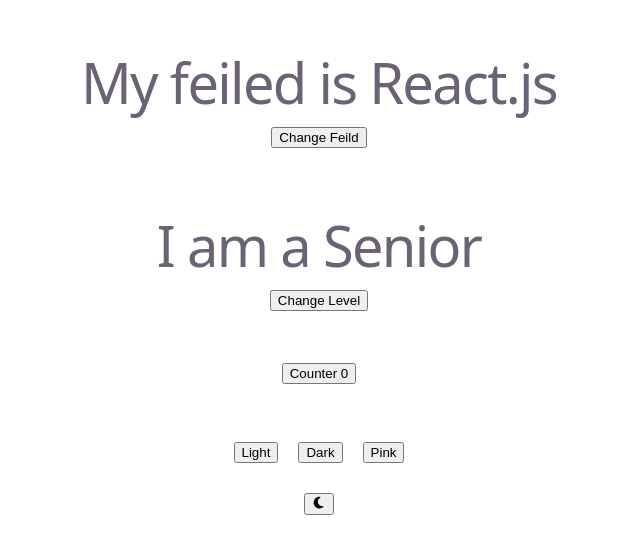
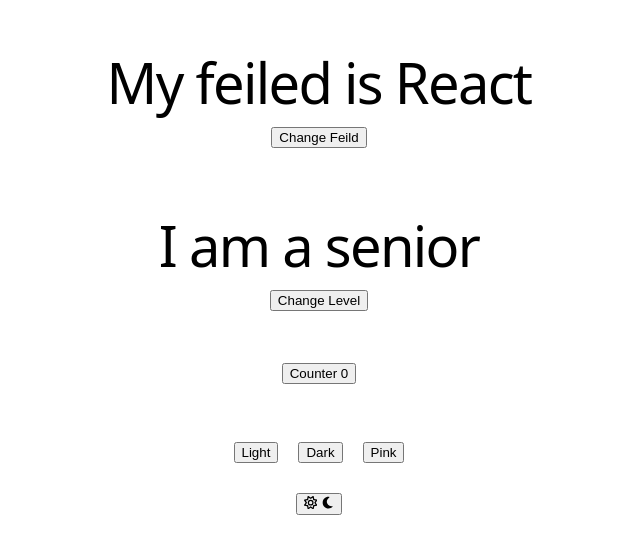
Before and after one commit to Malak-abusharar/React-2, a React (Vite) app: page / in a window 1280 px wide. Shown: the part 124-678 px from the top of the page, without its empty margins (321-961 px from the left). Built offline with nearby package versions, Linux system fonts and the light colour scheme.

Commit message:
useReducer Hook

```diff
--- a/src/App.jsx
+++ b/src/App.jsx
@@ -1,47 +1,49 @@
 import './App.css'
-import { useState } from "react";
+import { useReducer } from 'react';
 import "./theme.css";
 import { FaMoon, FaRegSun } from "react-icons/fa6";
+const initialData = {feild: "React", level:"senior", Count:0, theme:"light"}
+const reducer = (state, action) => {
+  switch (action.type) {
+    case "CHANGE_FEILD":
+      return { ...state, feild: action.newValue};
 
+    default:
+      return state;
+  }
+};
 
 
 function App() {
+  const [Data, dispatch] = useReducer(reducer, initialData);
+  return (
+    <div className={`App ${Data.theme}`}>
+    <h1>My feiled is {Data.feild}</h1>
+    <button onClick={() => {
+      dispatch({ type: "CHANGE_FEILD", newValue: "Vue" });
 
-    const [filed, setFiled] = useState("React.js");
-    const [level, setLevel] = useState("Senior");
-    const [count, setCount] = useState(0);
-    const changeLevel = () => {
-      setLevel("mid")
     }
-    // const theme = "dark"
-    const [theme, setTheme] = useState("");
-  return (
-    <div className={`App ${theme}`}>
-    <h1>My feiled is {filed}</h1>
-    <button onClick={() => setFiled("Vue")}>Change Feild</button>
+    }>Change Feild</button>
     <br/>
     <br/>
-    <h1>I am a {level}</h1>
-    <button onClick={changeLevel}>Change Level</button>
+    <h1>I am a {Data.level}</h1>
+    <button>Change Level</button>
     <br/>
     <br/>
-    <button onClick={() => setCount(count+10)}>Counter {count}</button>
+    <button>Counter {Data.Count}</button>
     <br/>
     <br/>
     <div>
-      <button onClick={() => setTheme("light")}
+      <button
       style={{marginRight: "20px"}}>Light</button>
-      <button onClick={() => setTheme("dark")}
+      <button
        style={{marginRight: "20px"}}>Dark</button>
-      <button onClick={() => setTheme("pink")}>Pink</button>
+      <button>Pink</button>
     </div>
     <div>
       <button style={{marginTop: "30px"}}
-      onClick={() => {
-        setTheme(theme === "dark"? "light" : "dark")
-      }
-      }>
-        {theme === "dark"? <FaRegSun/> : <FaMoon/>}
+      >
+      <FaRegSun/> <FaMoon/>
       </button>
     </div>
     </div>
```
